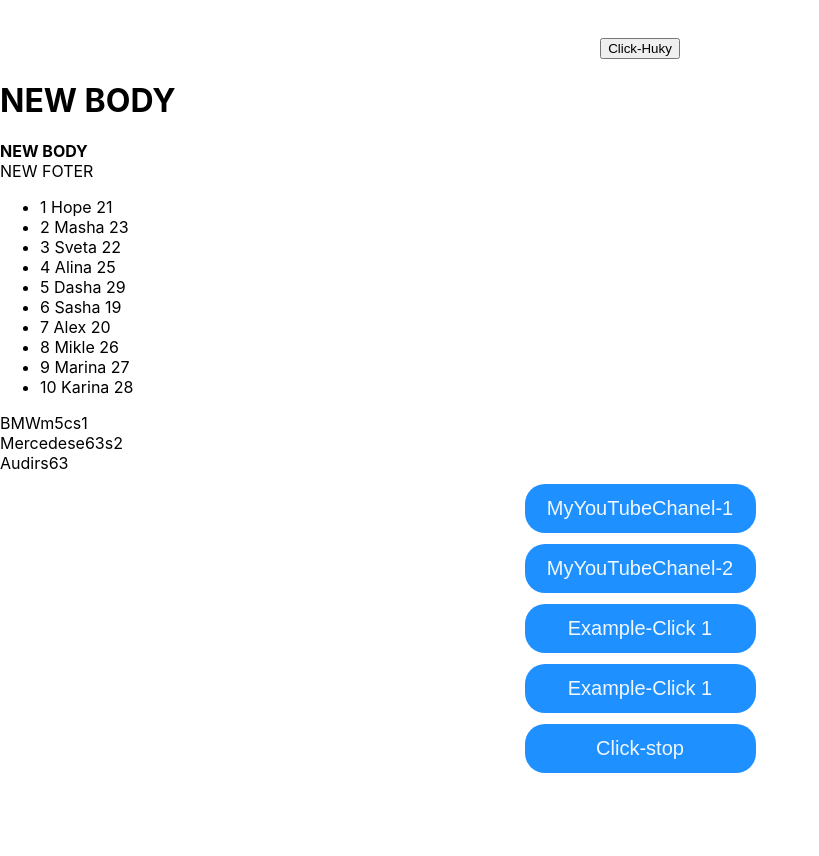
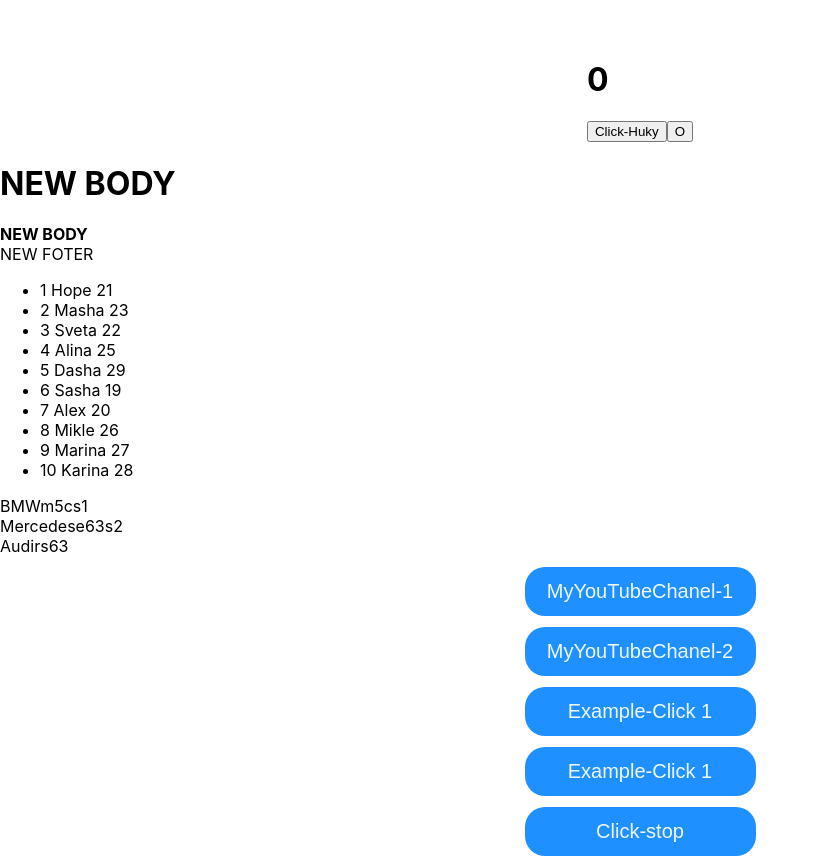
Before and after one commit to sasha2234562/my, a React (Create React App) app: page / in a window 1280 px wide. Shown: the whole page, without its empty margins (0-819 px from the left). Before the commit the page ends 800 px from the top, so only its background shows below. Built offline with nearby package versions, Linux system fonts and the light colour scheme.

Commit message:
Add Post and Test and User  c new students

```diff
--- a/src/App.tsx
+++ b/src/App.tsx
@@ -7,8 +7,8 @@ import {NewComponents} from "./students/NewComponents";
 import {Students} from "./students/students";
 import {TopCars} from "./Cars/topCars";
 import {topCars} from "./Cars/Cars";
-import {Button, ButtonFour, ButtonTree, ButtonTwo, ButtonFive} from "./button/button";
-import {Huky} from "./huky/huky";
+import {Button, ButtonFive, ButtonFour, ButtonTree, ButtonTwo} from "./button/button";
+import {HukyWraper} from "./huky/huky-wraper";
 
 function App() {
     const Button1Foo = (firstName : string)=> {
@@ -28,7 +28,7 @@ function App() {
     }
     return (
         <div>
-            <Huky name={"Click-Huky"}/>
+            <HukyWraper/>
             <Header title={'NEW BODY'}/>
             <Body titleForBody={'NEW BODY'}/>
             <Foter titleForFoter={'NEW FOTER'}/>
--- /dev/null
+++ b/src/huky/huky-wraper.tsx
@@ -0,0 +1,11 @@
+import {Huky} from "./huky";
+import React from "react";
+import h from "./huky.module.css"
+
+export const HukyWraper = ()=> {
+    return(
+        <div className={h.huky}>
+            <Huky name={"Click-Huky"}/>
+        </div>
+    )
+}
--- a/src/huky/huky.tsx
+++ b/src/huky/huky.tsx
@@ -1,13 +1,24 @@
-import h from "./huky.module.css"
+import {useState} from "react";
 
 type PropsType ={
     name : string
 }
 
 export const Huky = (props : PropsType) => {
+    let [a, setA] = useState(0);
+
+    const onClickHandler = ()=> {
+        setA(++a)
+        console.log(++a)
+    }
+    const onClickHandlerTwo= ()=> {
+        setA(a = 0)
+    }
  return(
-     <div className={h.huky}>
-         <button>{props.name}</button>
+     <div>
+         <h1>{a}</h1>
+         <button onClick={onClickHandler}>{props.name}</button>
+         <button onClick={onClickHandlerTwo}>O</button>
      </div>
  )
 }
```
